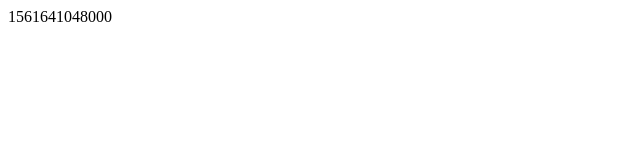
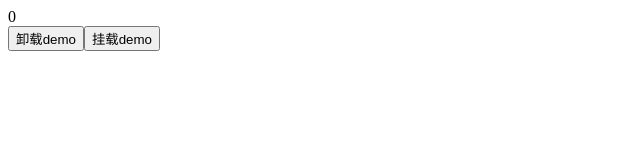
Before and after one commit to leewensheng/react-hooks-learning, a React app: page / in a window 1280 px wide. Shown: the whole page, without its empty margins (0-640 px from the left). Built offline with nearby package versions, Linux system fonts and the light colour scheme.

Commit message:
hooks demo

```diff
--- /dev/null
+++ b/src/demo.js
@@ -0,0 +1,44 @@
+
+
+let currentFunction = null
+let hooks = []
+let currentHookIndex = null
+let mounted = false //是否调用过
+
+export function stateFunction(){
+  const [state, setState] = useState('dd')
+  const [count, setCount] = useState(0)
+  console.log(count)
+  useEffect(() => {
+    document.onclick = e => setCount(count + 1)
+  })
+}
+
+export function callStateFunction(fn) {
+  currentFunction = fn
+  currentHookIndex  = 0
+  //注: 此处省略调用前的副作用清除
+  fn()
+  mounted = true
+  //执行副作用
+  let effectHooks = hooks.filter(hook => typeof hook === 'function')
+  effectHooks.forEach(effect => effect())
+}
+function useState(defaultValue) {
+  let index = currentHookIndex
+  if(!mounted) {
+    hooks[index] = defaultValue
+  }
+  let value = hooks[index]
+  let stateHook = value => {
+    hooks[index] = value
+    callStateFunction(currentFunction)
+  }
+  currentHookIndex ++
+  return [value, stateHook]
+}
+function useEffect(effect) {
+  let index = currentHookIndex
+  hooks[index] = effect
+  currentHookIndex ++
+}
--- a/src/index.js
+++ b/src/index.js
@@ -1,20 +1,56 @@
-import React, { useState, useEffect } from 'react'
+import React, { useState, useEffect, Component, useDebugValue, useRef, useCallback, useMemo} from 'react'
 import ReactDOM from 'react-dom'
+import { callStateFunction, stateFunction } from "./demo";
 
+
+//callStateFunction(stateFunction)
 
 function Demo(){
     const [time, setTime] = useState(Date.now())
+    const [count, setCount] = useState(0)
+    const prevCount = useRef()
+    console.log('prev count', prevCount.current)
     useEffect(() => {
-        document.title = time
+        console.log('componentDidMount')
         return () => {
-            setTimeout(() => {
-                document.title = 'clear effect'
-            }, 1000);
+            console.log('componentWillUnmount')
+        }
+    },[])
+    useEffect(() => {
+        prevCount.current = count
+        if(count > 0) {
+         console.log('componentDidUpdate')
         }
     })
+    let mycallBack = useCallback(() => {
+        console.log('useCallback', count)
+    },[])
+    let memoResult= useMemo(count => {
+        console.log('memoried function called')
+        return <div></div>
+    },[count])
+    mycallBack()
+    useDebugValue('MyDemo')
     return (
-        <div onClick={e => setTime(Date.now())}>{time}</div>
+        <div onClick={e => setCount(count + 1)}>{count}</div>
     )
 }
 
-ReactDOM.render(<Demo />, document.getElementById('root'))
+class App extends Component {
+    constructor(props) {
+        super(props)
+        this.state = {
+            unmountDemo:false
+        }
+    }
+    render(){
+        return (
+            <div>
+                {!this.state.unmountDemo && <Demo /> }
+                <button onClick={e => this.setState({unmountDemo: true})} >卸载demo</button>
+                <button onClick={e => this.setState({unmountDemo: false})} >挂载demo</button>
+            </div>
+        )
+    }
+}
+ReactDOM.render(<App />, document.getElementById('root'))
```
Also changed, not shown: dist/index.html, 1 other file.
